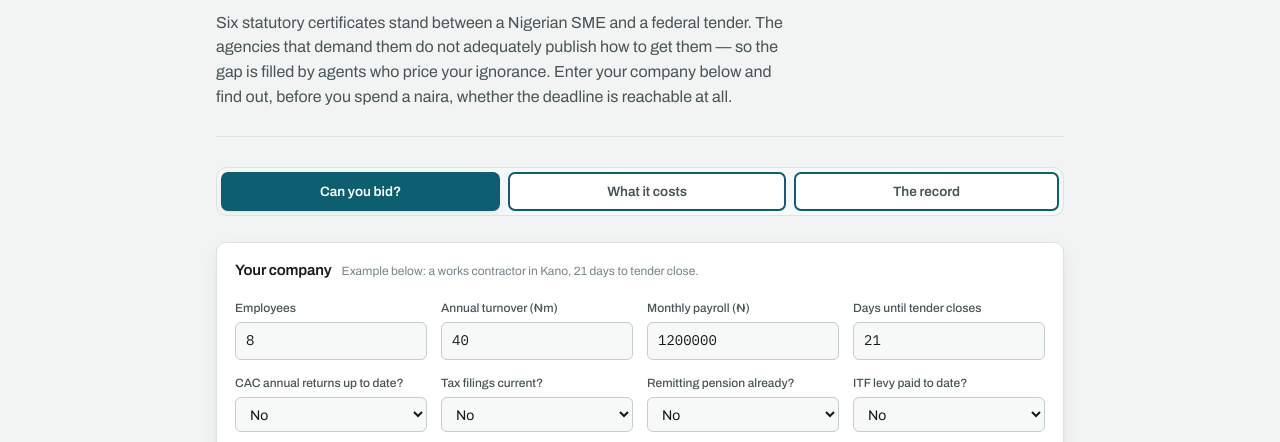
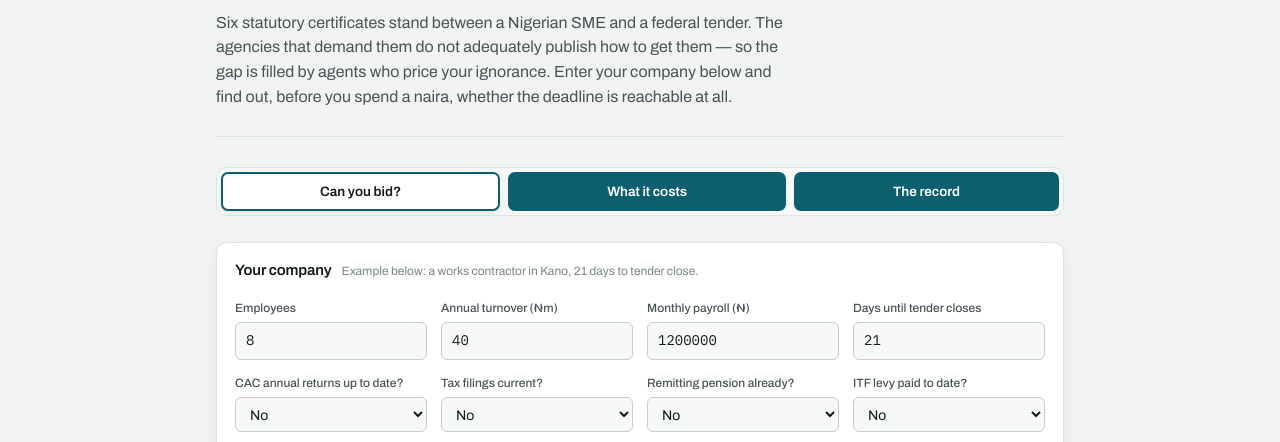
Before and after one commit to Bayo-1987/complyng, a plain HTML site: page index.html in a window 1280 px wide. Shown: the part 358-800 px from the top of the page. Drawn offline with Linux system fonts and the light colour scheme.

Commit message:
Fill unselected tabs with the Check eligibility button's accent color; keep selected tab as the white contrast state

```diff
--- a/index.html
+++ b/index.html
@@ -97,10 +97,11 @@ a{color:var(--accent)}
 @media (max-width:620px){.contrast{grid-template-columns:1fr;gap:14px}.vs{justify-self:start}}
 
 .tabs{display:flex;gap:8px;margin:30px 0 24px;padding:4px;background:var(--surface-2);border:1px solid var(--rule);border-radius:11px;overflow-x:auto}
-.tab{flex:1 1 auto;white-space:nowrap;font:600 13.5px/1 var(--f-ui);padding:11px 16px;border:2px solid var(--accent);border-radius:7px;background:var(--surface);color:var(--ink-2);cursor:pointer;transition:background .15s ease,color .15s ease,transform .1s ease}
-.tab:hover{background:var(--accent-soft);color:var(--ink)}
+.tab{flex:1 1 auto;white-space:nowrap;font:600 13.5px/1 var(--f-ui);padding:11px 16px;border:2px solid var(--accent);border-radius:7px;background:var(--accent);color:var(--surface);cursor:pointer;transition:background .15s ease,color .15s ease,transform .1s ease,filter .15s ease}
+.tab:hover{filter:brightness(1.1)}
 .tab:active{transform:scale(.98)}
-.tab[aria-selected="true"]{background:var(--accent);border-color:var(--accent);color:var(--surface);box-shadow:var(--shadow)}
+.tab[aria-selected="true"]{background:var(--surface);border-color:var(--accent);color:var(--ink);box-shadow:var(--shadow);filter:none}
+.tab[aria-selected="true"]:hover{filter:none}
 .tab:focus-visible{outline:2px solid var(--accent);outline-offset:-2px}
 .pane>.sec:first-child{margin-top:0}
 
```
